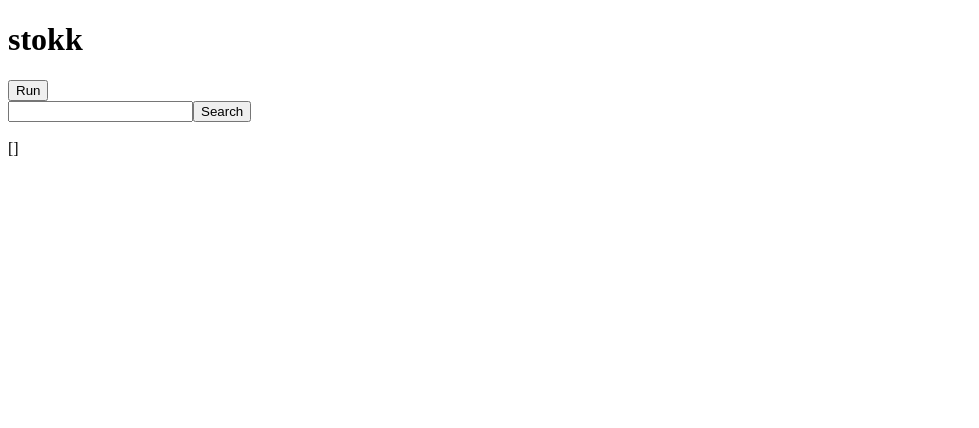
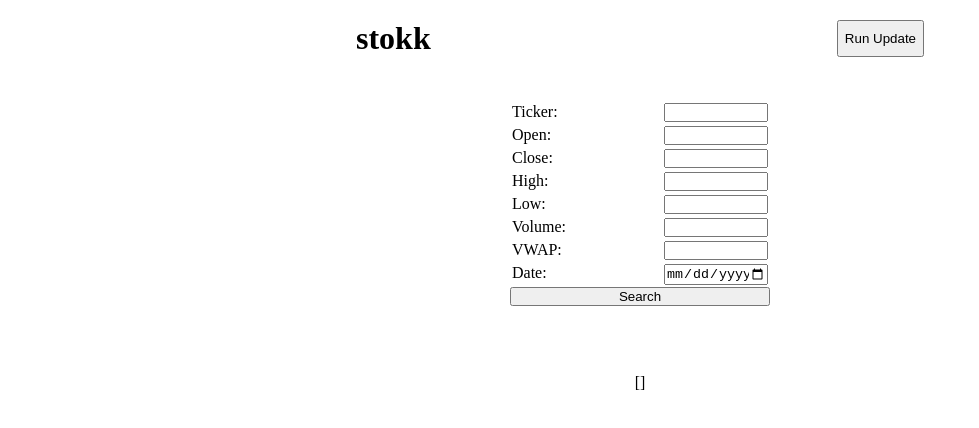
Before and after one commit to ryananger/stokk, a React app: page / in a window 1280 px wide. Shown: the top 428 px of the page, without its empty margins (0-979 px from the left). Built offline with nearby package versions, Linux system fonts and the light colour scheme; the HTML template or start-up script is replaced by a standard one.

Commit message:
Further form implementation.

```diff
--- a/client/src/ax.js
+++ b/client/src/ax.js
@@ -37,14 +37,24 @@ var ax = {
       results.map(function(result, i) {
         if (i === results.length - 1) {
           axios.post(url, chunk)
-            .then(function() {
+            .then(function(response) {
+              if (!response.data.posted) {
+                console.log(response.data.message);
+                return;
+              }
+
               console.log('Posted ' + i + ' tickers.');
             })
         } else if (chunk.length < 50) {
           chunk.push(result);
         } else {
           axios.post(url, chunk)
-            .then(function() {
+            .then(function(response) {
+              if (!response.data.posted) {
+                console.log(response.data.message);
+                return;
+              }
+
               console.log('Posted chunk.');
             })
 
@@ -54,15 +64,12 @@ var ax = {
     };
   },
 
-  getTicker: function(ticker) {
-    var filter = {
-      ticker: ticker
-    };
+  getTickers: function(filter, setData) {
+    axios.get(url, {params: filter})
+      .then(function(response) {
+        console.log(response)
 
-    axios.get(url, {params: filter})
-      .then(function(results) {
-        console.log(results)
-        console.log('test in getTicker')
+        setData(response.data);
       })
   }
 };
--- a/client/src/components/App.jsx
+++ b/client/src/components/App.jsx
@@ -3,6 +3,7 @@ import {useState, useEffect} from 'react';
 import axios from 'axios';
 import ax from '../ax.js';
 import helpers from '../helpers.js';
+import styles from '../style.css';
 
 const dateString = helpers.getDateFromCookie();
 
@@ -24,14 +25,33 @@ const App = function() {
   };
 
   var runStop = function() {
-    return running ? 'Stop' : 'Run';
+    return running ? 'Stop Updating' : 'Run Update';
   };
 
-  var searchTicker = function() {
-    var input = document.getElementById('ticker').value;
+  var handleSubmit = function(e) {
+    e.preventDefault();
+    var keys = ['ticker', 'date', 'open', 'close', 'high', 'low', 'volume', 'vwap'];
 
-    ax.getTicker(input);
-  }
+    var form = e.target;
+    var filter = {};
+
+    keys.map(function(key) {
+      if (!form[key].value) {
+        return;
+      } else {
+        var val = form[key].value;
+
+        if (key === 'ticker') {
+          val = val.toUpperCase();
+        }
+
+        filter[key] = val;
+      }
+    })
+
+    console.log(filter)
+    ax.getTickers(filter, setData);
+  };
 
   useEffect(function() {
     if (running) {
@@ -40,12 +60,47 @@ const App = function() {
   }, [marketDate, running]);
 
   return (
-    <div>
-      <h1>stokk</h1>
-      <button onClick={runButton}>{runStop()}</button>
-      <br/>
-      <input id='ticker'></input>
-      <button onClick={searchTicker}>Search</button>
+    <div id='app'>
+      <div className='head h'>
+        <h1>stokk</h1>
+        <button onClick={runButton}>{runStop()}</button>
+      </div>
+      <form id='searchForm' onSubmit={handleSubmit}>
+        <label>
+          Ticker:
+          <input type='text' id='ticker'/>
+        </label>
+        <label>
+          Open:
+          <input type='text' id='open'/>
+        </label>
+        <label>
+          Close:
+          <input type='text' id='close'/>
+        </label>
+        <label>
+          High:
+          <input type='text' id='high'/>
+        </label>
+        <label>
+          Low:
+          <input type='text' id='low'/>
+        </label>
+        <label>
+          Volume:
+          <input type='text' id='volume'/>
+        </label>
+        <label>
+          VWAP:
+          <input type='text' id='vwap'/>
+        </label>
+        <label>
+          Date:
+          <input type='date' id='date'/>
+        </label>
+        <input type='submit' value='Search'/>
+      </form>
+
       <br/>
       <br/>
       {JSON.stringify(data)}
--- /dev/null
+++ b/client/src/style.css
@@ -0,0 +1,53 @@
+#root {
+  display: flex;
+  flex-direction: column;
+  align-items: center;
+}
+
+#app {
+  display: flex;
+  flex-direction: column;
+  align-items: center;
+  width: 50%;
+  min-width: 260px;
+}
+
+.head {
+  width: 100%;
+  padding: 32px;
+  padding-top: 12px;
+  padding-bottom: 12px;
+  box-sizing: border-box;
+}
+
+h1 {
+  margin: 0px;
+}
+
+.h {
+  display: flex;
+  justify-content: space-between;
+}
+
+form {
+  display: flex;
+  flex-direction: column;
+  width: 20%;
+  min-width: 260px;
+  margin: 32px;
+}
+
+label {
+  margin: 2px;
+  display: flex;
+  justify-content: space-between;
+}
+
+input {
+  width: 100px;
+  padding: 0px;
+}
+
+input[type="submit"] {
+  width: 100%;
+}
```
Also changed, not shown: 2 other files (tests, documents, lock files or other folders).
